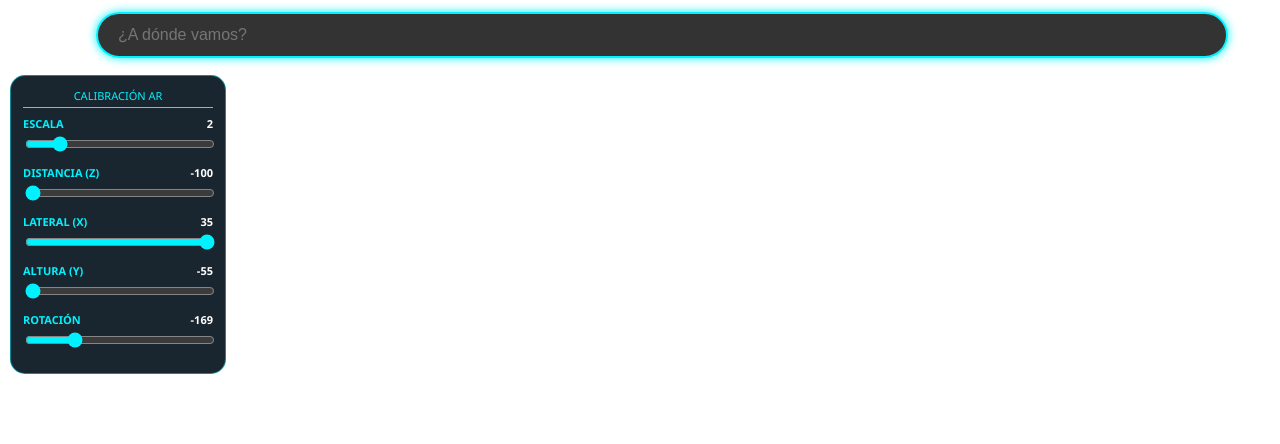
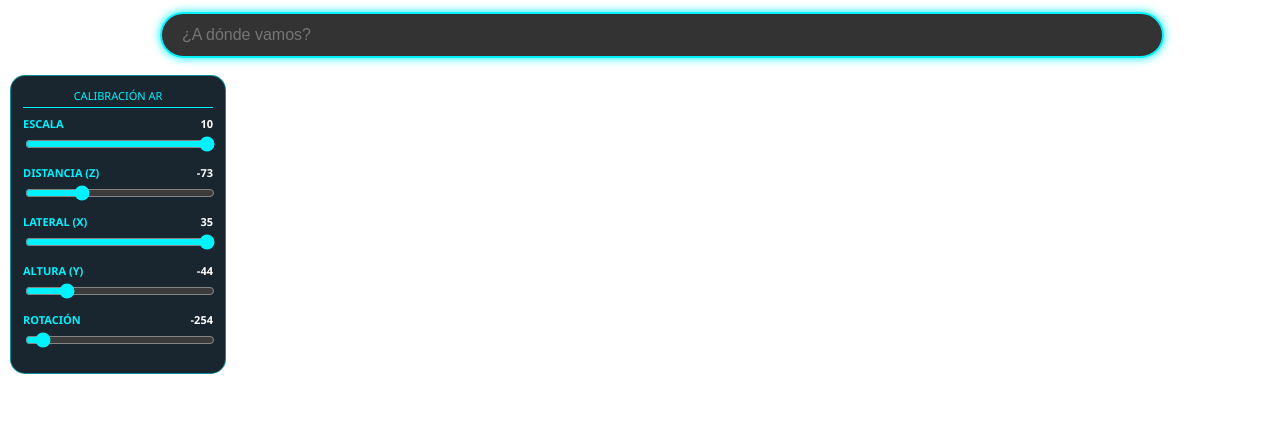
Before and after one commit to Etipozo3/ar-drive-nav, a plain HTML site: page index.html in a window 1280 px wide. Shown: the top 444 px of the page. Drawn offline with nearby package versions, Linux system fonts and the light colour scheme.

Commit message:
Update index.html

```diff
--- a/index.html
+++ b/index.html
@@ -14,7 +14,7 @@
         /* BUSCADOR REDMI */
         #search-container {
             position: fixed; top: 12px; left: 50%; transform: translateX(-50%);
-            width: 85%; z-index: 2000;
+            width: 75%; z-index: 2000;
         }
         #destination {
             width: 100%; padding: 12px 20px; border-radius: 25px;
@@ -61,12 +61,12 @@
 
         <div class="control-block">
             <label>ESCALA <span id="v-s" class="val">2.0</span></label>
-            <input type="range" id="i-s" min="0.5" max="10" step="0.1" value="2.0">
+            <input type="range" id="i-s" min="0.5" max="10" step="0.1" value="10">
         </div>
 
         <div class="control-block">
             <label>DISTANCIA (Z) <span id="v-z" class="val">-20</span></label>
-            <input type="range" id="i-z" min="-100" max="-5" step="1" value="-100">
+            <input type="range" id="i-z" min="-100" max="-5" step="1" value="-73">
         </div>
 
         <div class="control-block">
@@ -76,12 +76,12 @@
 
         <div class="control-block">
             <label>ALTURA (Y) <span id="v-y" class="val">-4</span></label>
-            <input type="range" id="i-y" min="-55" max="2" step="0.2" value="-55">
+            <input type="range" id="i-y" min="-55" max="2" step="0.2" value="-44">
         </div>
 
         <div class="control-block">
             <label>ROTACIÓN <span id="v-r" class="val">0</span></label>
-            <input type="range" id="i-r" min="-280" max="180" step="1" value="-169">
+            <input type="range" id="i-r" min="-280" max="180" step="1" value="-254">
         </div>
     </div>
 
```
